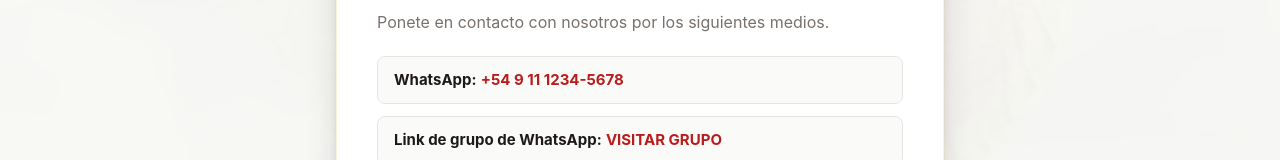
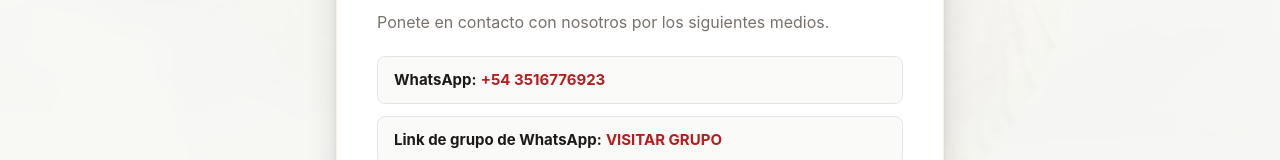
Before and after one commit to Andreschoqque2019/luciano_web, a React (Vite) app in the folder FRONTEND/: page /contactos in a window 1280 px wide. Shown: the part 471-631 px from the top of the page. Built offline with nearby package versions, Linux system fonts and the light colour scheme; no server answers.

Commit message:
fix: actualizar WhatsApp contacto a +54 3516776923

```diff
--- a/FRONTEND/src/pages/ContactosPage.jsx
+++ b/FRONTEND/src/pages/ContactosPage.jsx
@@ -14,8 +14,8 @@
         <ul className="contactos-list">
           <li>
             <span className="contactos-label">WhatsApp:</span>{' '}
-            <a href="https://wa.me/5493516776923" target="_blank" rel="noopener noreferrer">
-              +54 9 11 1234-5678
+            <a href="https://wa.me/543516776923" target="_blank" rel="noopener noreferrer">
+              +54 3516776923
             </a>
           </li>
           <li>
```
